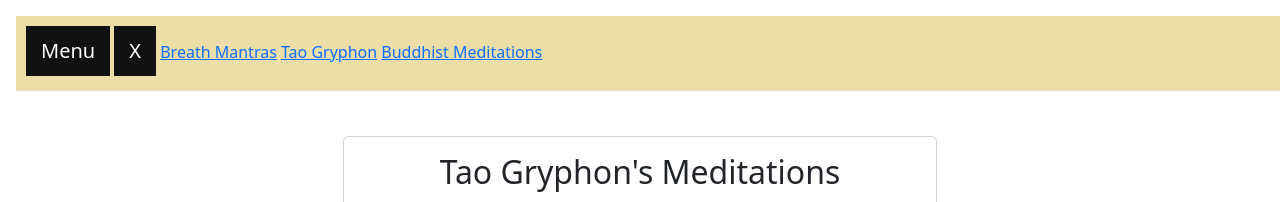
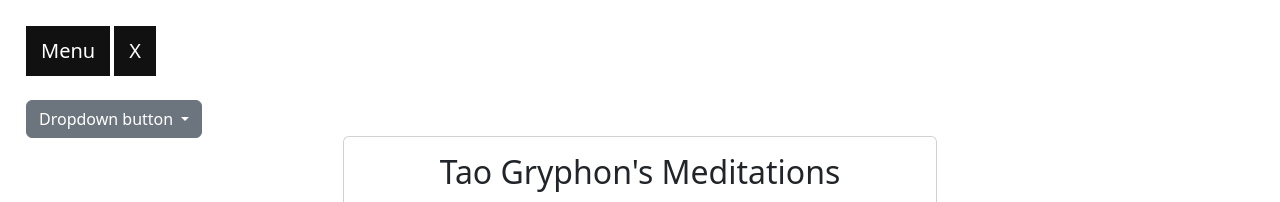
Before and after one commit to JDHess/JediPortfolio, a plain HTML site: page meditations.html in a window 1280 px wide. Shown: the top 202 px of the page. Drawn offline with nearby package versions, Linux system fonts and the light colour scheme.

Commit message:
changed nav background color

```diff
--- a/meditations.html
+++ b/meditations.html
@@ -35,12 +35,21 @@
       <!--main content start-->
       <div id="main">
          <!--top nav start-->
-         <div style="position: fixed; background-color: rgb(235, 222, 169); height: 75px; width: 100%;padding: 10px; z-index: 1;">
+         <div style="position: fixed;  height: 75px; width: 100%;padding: 10px; z-index: 1;">
             <button class="openbtn" onclick="openNav()">Menu</button>
             <button class="openbtn" href="javascript:void(0)" onclick="closeNav()">X</button>
-            <a href="#breathmantra">Breath Mantras</a>
-            <a href="#Tao">Tao Gryphon</a>
-            <a href="#Buddha">Buddhist Meditations</a>
+            <div class="dropdown">
+              <br>
+              <button class="btn btn-secondary dropdown-toggle" type="button" id="dropdownMenuButton1" data-bs-toggle="dropdown" aria-expanded="false">
+                Dropdown button
+              </button>
+              <ul class="dropdown-menu" aria-labelledby="dropdownMenuButton1">
+                <li><a class="dropdown-item" href="#Tao">Tao Gryphon</a></li>
+                <li><a class="dropdown-item" href="#breathmantra">Breath-Mantras</a></li>
+                <li><a class="dropdown-item" href="#Buddha">Buddhist Meditations</a></li>
+              </ul>
+            </div>
+
          </div>
           <!--top nav end-->
           <!--title section start-->
@@ -144,6 +153,7 @@
         </section>
 
 
+
 </section>
 <!--Start skills section-->
 
```
Also changed, not shown: index.html (+1 -1 lines), myposts.html (+1 -1 lines).
